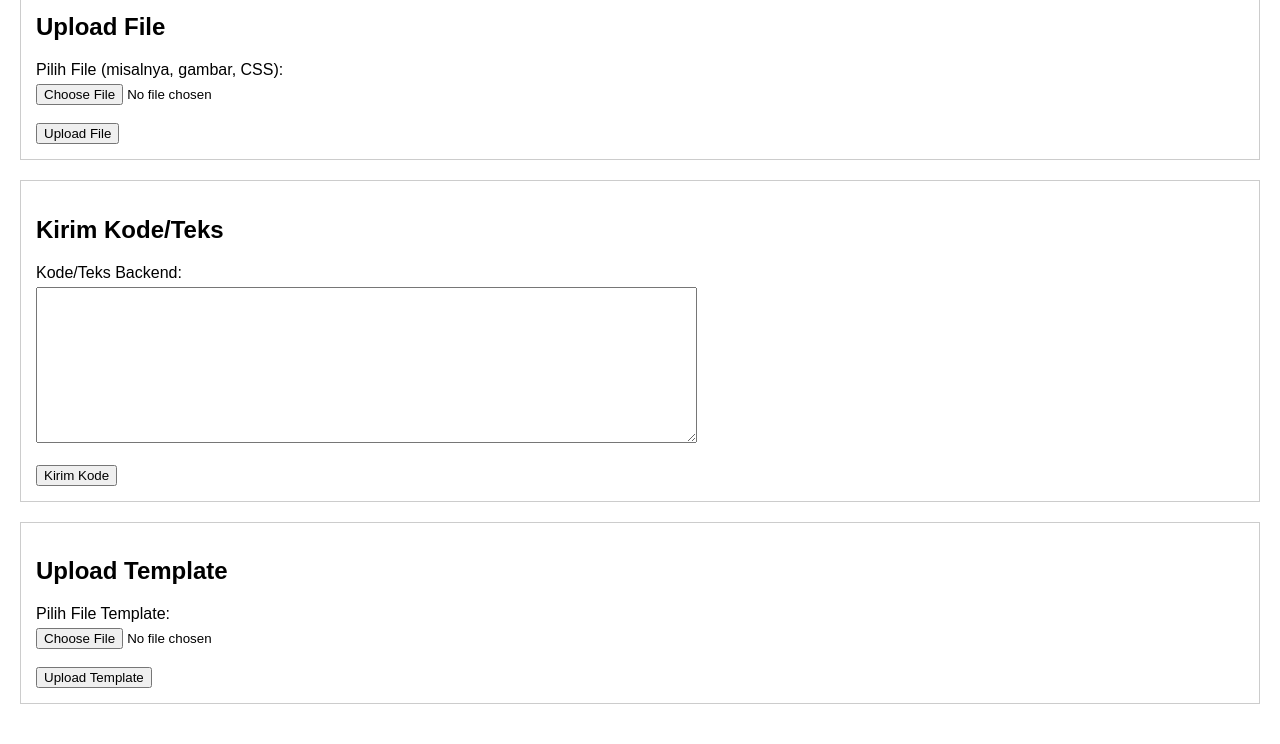
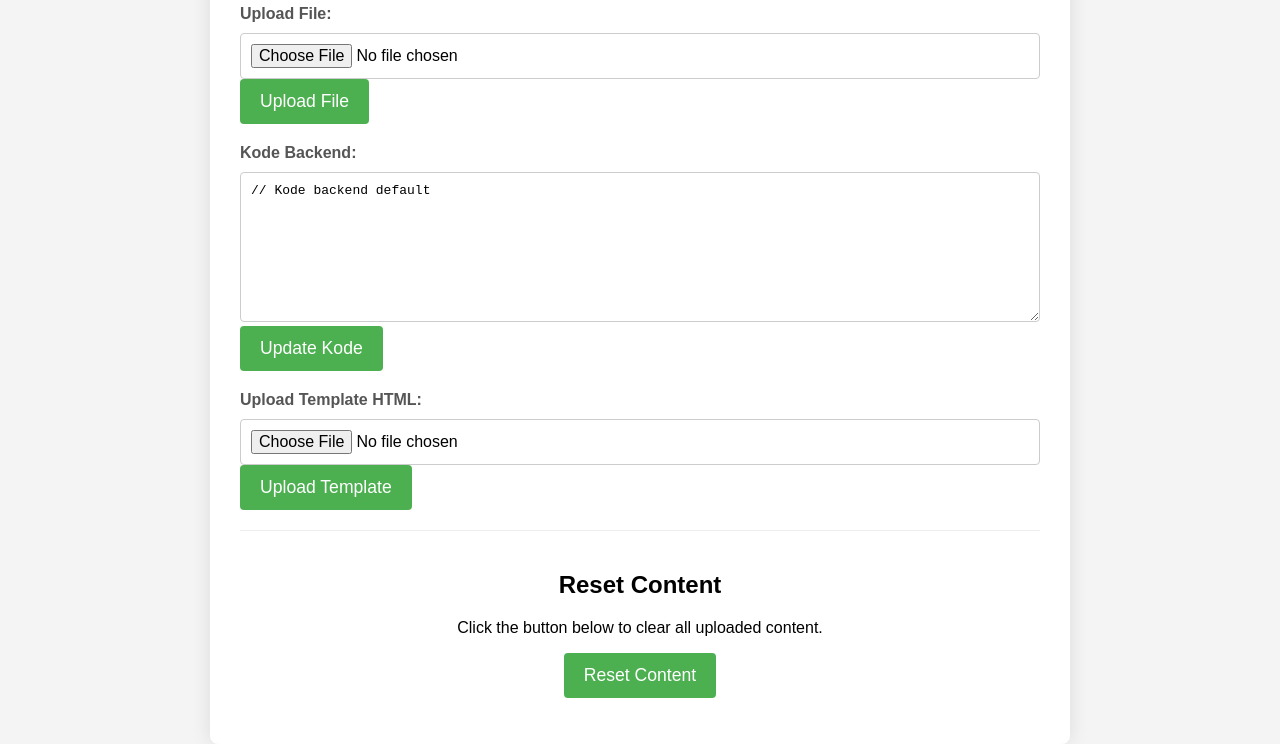
Before and after one commit to wanzofc08/ad, a website: page admin.html in a window 1280 px wide. Shown: the part 103-847 px from the top of the page. Drawn offline with nearby package versions, Linux system fonts and the light colour scheme.

Commit message:
Update admin.html

```diff
--- a/admin.html
+++ b/admin.html
@@ -1,131 +1,240 @@
 <!DOCTYPE html>
-<html>
+<html lang="en">
 <head>
+    <meta charset="UTF-8">
+    <meta name="viewport" content="width=device-width, initial-scale=1.0">
     <title>Admin Panel</title>
     <style>
+        /* === Styles (Gabungkan CSS di sini) === */
         body {
-            font-family: sans-serif;
-            margin: 20px;
+            font-family: 'Arial', sans-serif;
+            background-color: #f4f4f4;
+            margin: 0;
+            padding: 0;
+            display: flex;
+            justify-content: center;
+            align-items: center;
+            min-height: 100vh;
         }
-        .container {
+
+        .admin-container {
+            background-color: #fff;
+            border-radius: 8px;
+            box-shadow: 0 0 20px rgba(0, 0, 0, 0.1);
+            padding: 30px;
+            width: 80%;
+            max-width: 800px;
+            text-align: center;
+        }
+
+        h1 {
+            color: #333;
             margin-bottom: 20px;
-            padding: 15px;
-            border: 1px solid #ccc;
+            font-size: 2em;
         }
+
+        .form-group {
+            margin-bottom: 20px;
+            text-align: left;
+        }
+
         label {
             display: block;
+            font-weight: bold;
             margin-bottom: 5px;
+            color: #555;
+        }
+
+        input[type="file"],
+        textarea {
+            width: 100%;
+            padding: 10px;
+            border: 1px solid #ccc;
+            border-radius: 4px;
+            box-sizing: border-box;
+            margin-top: 5px;
+            font-size: 1em;
+        }
+
+        textarea {
+            resize: vertical;
+            height: 150px;
+        }
+
+        button {
+            background-color: #4CAF50;
+            color: white;
+            padding: 12px 20px;
+            border: none;
+            border-radius: 4px;
+            cursor: pointer;
+            font-size: 1.1em;
+            transition: background-color 0.3s ease;
+        }
+
+        button:hover {
+            background-color: #3e8e41;
+        }
+
+        .success-message {
+            color: green;
+            margin-top: 10px;
+            font-weight: bold;
+        }
+
+        .error-message {
+            color: red;
+            margin-top: 10px;
+            font-weight: bold;
+        }
+         .reset-container {
+            margin-top: 20px;
+            border-top: 1px solid #eee;
+            padding-top: 20px;
         }
     </style>
 </head>
 <body>
+
+    <div class="admin-container">
         <h1>Admin Panel</h1>
 
-    <div class="container">
-        <h2>Upload File</h2>
-        <form id="fileUploadForm" enctype="multipart/form-data">
-            <label for="file">Pilih File (misalnya, gambar, CSS):</label>
-            <input type="file" id="file" name="file"><br><br>
-            <button type="button" onclick="uploadFile()">Upload File</button>
-        </form>
-        <div id="fileUploadResult"></div>
+        <div class="form-group">
+            <label for="fileUpload">Upload File:</label>
+            <input type="file" id="fileUpload" name="file">
+            <button onclick="uploadFile()">Upload File</button>
+            <p id="fileUploadMessage"></p>
         </div>
 
-    <div class="container">
-        <h2>Kirim Kode/Teks</h2>
-        <form id="codeForm">
-            <label for="code">Kode/Teks Backend:</label>
-            <textarea id="code" name="code" rows="10" cols="80"></textarea><br><br>
-            <button type="button" onclick="sendCode()">Kirim Kode</button>
-        </form>
-        <div id="codeResult"></div>
+        <div class="form-group">
+            <label for="codeEditor">Kode Backend:</label>
+            <textarea id="codeEditor" name="code">// Kode backend default</textarea>
+            <button onclick="updateCode()">Update Kode</button>
+            <p id="codeUpdateMessage"></p>
         </div>
 
-     <div class="container">
-        <h2>Upload Template</h2>
-        <form id="templateUploadForm" enctype="multipart/form-data">
-            <label for="template">Pilih File Template:</label>
-            <input type="file" id="template" name="template"><br><br>
-            <button type="button" onclick="uploadTemplate()">Upload Template</button>
-        </form>
-        <div id="templateUploadResult"></div>
+        <div class="form-group">
+            <label for="templateUpload">Upload Template HTML:</label>
+            <input type="file" id="templateUpload" name="template">
+            <button onclick="uploadTemplate()">Upload Template</button>
+            <p id="templateUploadMessage"></p>
         </div>
 
+         <div class="reset-container">
+            <h2>Reset Content</h2>
+            <p>Click the button below to clear all uploaded content.</p>
+            <button onclick="resetContent()">Reset Content</button>
+            <p id="resetMessage"></p>
+        </div>
+    </div>
+
+    <script src="https://cdnjs.cloudflare.com/ajax/libs/gsap/3.9.1/gsap.min.js"></script>
     <script>
-        async function uploadFile() {
-            const form = document.getElementById('fileUploadForm');
-            const fileInput = document.getElementById('file');
-            const resultDiv = document.getElementById('fileUploadResult');
+        // === JavaScript (Gabungkan JS di sini) ===
+        const fileUpload = document.getElementById('fileUpload');
+        const codeEditor = document.getElementById('codeEditor');
+        const templateUpload = document.getElementById('templateUpload');
 
-            const formData = new FormData(form);
+        const fileUploadMessage = document.getElementById('fileUploadMessage');
+        const codeUpdateMessage = document.getElementById('codeUpdateMessage');
+        const templateUploadMessage = document.getElementById('templateUploadMessage');
+        const resetMessage = document.getElementById('resetMessage');
 
-            try {
-                const response = await fetch('/upload', {
+        function uploadFile() {
+            const file = fileUpload.files[0];
+            if (!file) {
+                fileUploadMessage.textContent = 'Pilih file terlebih dahulu.';
+                fileUploadMessage.className = 'error-message';
+                return;
+            }
+
+            const formData = new FormData();
+            formData.append('file', file);
+
+            fetch('/upload', {
                 method: 'POST',
                 body: formData
+            })
+            .then(response => response.json())
+            .then(data => {
+                fileUploadMessage.textContent = data.message;
+                fileUploadMessage.className = 'success-message';
+            })
+            .catch(error => {
+                console.error('Error:', error);
+                fileUploadMessage.textContent = 'Terjadi kesalahan saat mengunggah file.';
+                fileUploadMessage.className = 'error-message';
             });
-
-                const data = await response.json();
-
-                if (response.ok) {
-                    resultDiv.textContent = 'File berhasil diupload: ' + data.message;
-                } else {
-                    resultDiv.textContent = 'Error: ' + data.error;
-                }
-            } catch (error) {
-                resultDiv.textContent = 'Terjadi kesalahan: ' + error;
-            }
         }
 
-        async function sendCode() {
-            const form = document.getElementById('codeForm');
-            const code = document.getElementById('code').value;
-            const resultDiv = document.getElementById('codeResult');
+        function updateCode() {
+            const code = codeEditor.value;
+            if (!code) {
+                codeUpdateMessage.textContent = 'Kode tidak boleh kosong.';
+                codeUpdateMessage.className = 'error-message';
+                return;
+            }
 
-            try {
-                const response = await fetch('/update-code', {
+            fetch('/update-code', {
                 method: 'POST',
                 headers: {
                     'Content-Type': 'application/json'
                 },
                 body: JSON.stringify({ code: code })
+            })
+            .then(response => response.json())
+            .then(data => {
+                codeUpdateMessage.textContent = data.message;
+                codeUpdateMessage.className = 'success-message';
+                gsap.fromTo(codeUpdateMessage, {opacity:0, y:20}, {opacity:1, y:0, duration:0.5, ease:"power2.out"});
+            })
+            .catch(error => {
+                console.error('Error:', error);
+                codeUpdateMessage.textContent = 'Terjadi kesalahan saat menyimpan kode.';
+                codeUpdateMessage.className = 'error-message';
             });
-
-                const data = await response.json();
-
-                if (response.ok) {
-                    resultDiv.textContent = 'Kode berhasil dikirim: ' + data.message;
-                } else {
-                    resultDiv.textContent = 'Error: ' + data.error;
-                }
-            } catch (error) {
-                resultDiv.textContent = 'Terjadi kesalahan: ' + error;
-            }
         }
 
-        async function uploadTemplate() {
-            const form = document.getElementById('templateUploadForm');
-            const fileInput = document.getElementById('template');
-            const resultDiv = document.getElementById('templateUploadResult');
+        function uploadTemplate() {
+            const templateFile = templateUpload.files[0];
+            if (!templateFile) {
+                templateUploadMessage.textContent = 'Pilih file template terlebih dahulu.';
+                templateUploadMessage.className = 'error-message';
+                return;
+            }
 
-            const formData = new FormData(form);
+            const formData = new FormData();
+            formData.append('template', templateFile);
 
-            try {
-                const response = await fetch('/upload-template', {
+            fetch('/upload-template', {
                 method: 'POST',
                 body: formData
+            })
+            .then(response => response.json())
+            .then(data => {
+                templateUploadMessage.textContent = data.message;
+                templateUploadMessage.className = 'success-message';
+            })
+            .catch(error => {
+                console.error('Error:', error);
+                templateUploadMessage.textContent = 'Terjadi kesalahan saat mengunggah template.';
+                templateUploadMessage.className = 'error-message';
             });
-
-                const data = await response.json();
-
-                if (response.ok) {
-                    resultDiv.textContent = 'Template berhasil diupload: ' + data.message;
-                } else {
-                    resultDiv.textContent = 'Error: ' + data.error;
         }
-            } catch (error) {
-                resultDiv.textContent = 'Terjadi kesalahan: ' + error;
-            }
+         function resetContent() {
+            fetch('/reset-data', {
+                method: 'POST'
+            })
+            .then(response => response.json())
+            .then(data => {
+                resetMessage.textContent = data.message;
+                resetMessage.className = 'success-message';
+            })
+            .catch(error => {
+                console.error('Error:', error);
+                resetMessage.textContent = 'Terjadi kesalahan saat mereset konten.';
+                resetMessage.className = 'error-message';
+            });
         }
     </script>
 </body>
```
Lines whose indentation alone changed are shown as unchanged.
